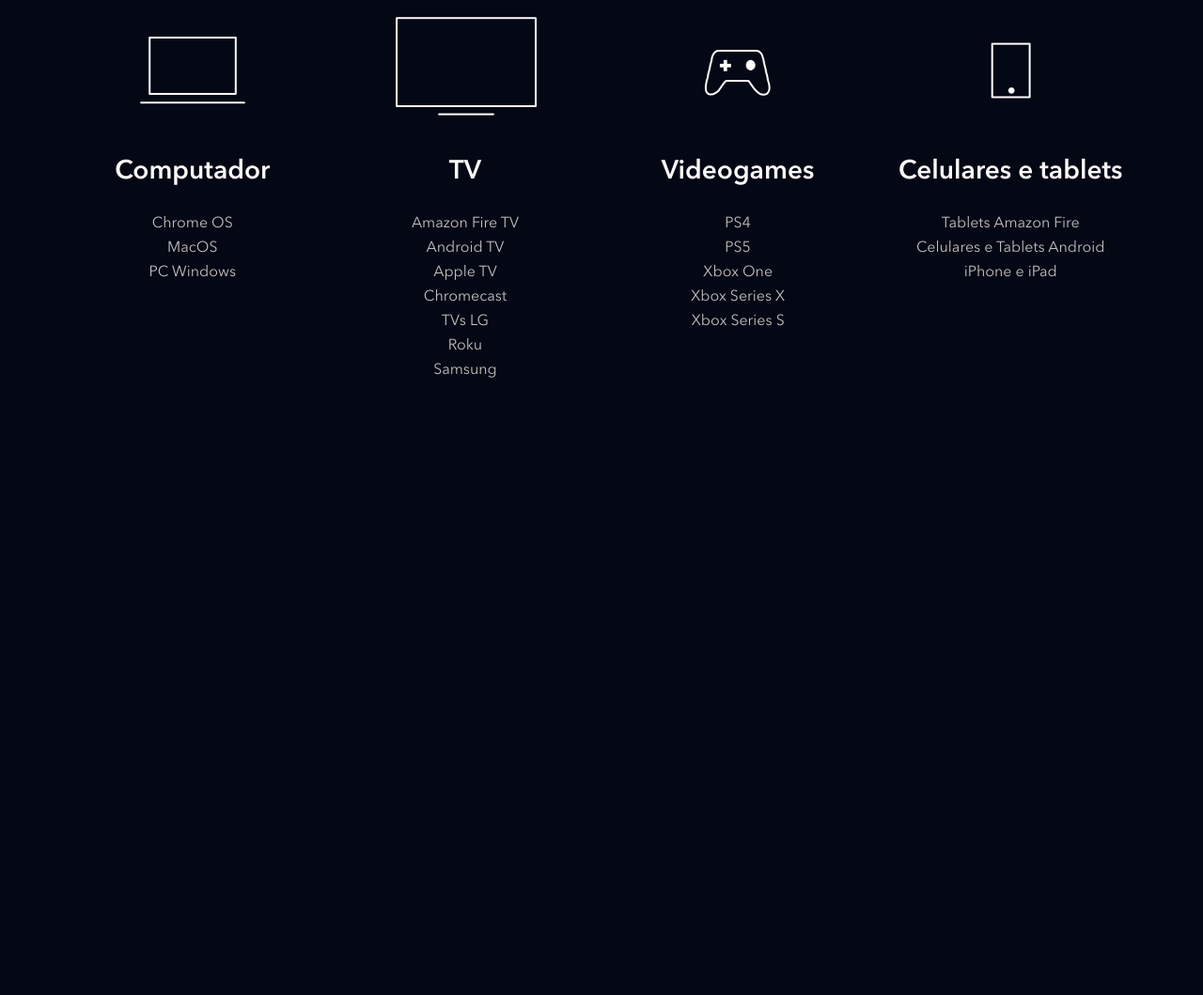
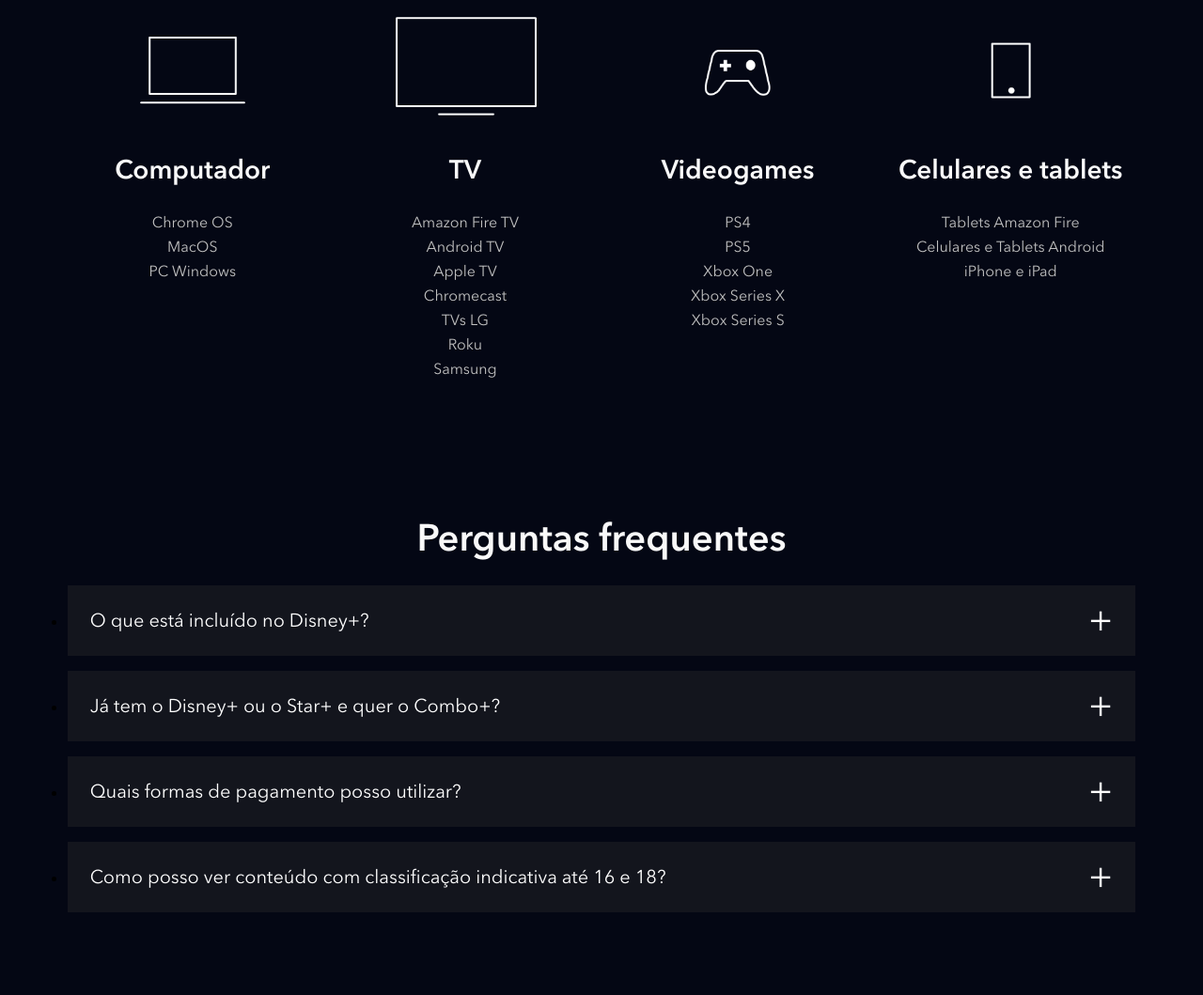
Before and after one commit to tauanecustodio/clone-disneyplus, a website: page index.html in a window 1280 px wide. Shown: the part 3937-4996 px from the top of the page at 94% size. Before the commit the page ends 4414 px from the top, so only its background shows below. Drawn offline with nearby package versions, Linux system fonts and the light colour scheme; files that its build step writes are made by us from their sources; files whose address does not match are found by name.

Commit message:
feat: add faq section

```diff
--- a/index.html
+++ b/index.html
@@ -218,6 +218,61 @@
                 </li>
             </ul>
         </section>
+
+        <section class="faq">
+            <h2 class="title">Perguntas frequentes</h2>
+            <ul class="faq__questions">
+                <li class="faq__questions__item">
+                    <div class="faq__questions__item__question" data-faq-question>
+                        O que está incluído no Disney+?
+                    </div>
+                    <div class="faq__questions__item__answer text--big">
+                        <p>O Disney+ oferece:</p>
+                        <ul>
+                            <li>Experiência de entretenimento exclusiva.</li>
+                            <li>As melhores histórias da Disney, Pixar, Marvel, Star Wars e National Geographic, tudo em um só lugar.</li>
+                            <li>Groupwatch: assista junto com amigos ou familiares, mesmo separados.</li>
+                            <li>Downloads ilimitados em até 10 dispositivos compatíveis.</li>
+                            <li>Mais de 300 títulos em 4K UHD e HDR.</li>
+                            <li>A possibilidade de assistir em até 4 dispositivos compatíveis simultaneamente sem custo adicional.</li>
+                            <li>IMAX Enhanced: disponível para alguns títulos da Marvel em dispositivos compatíveis com o Disney+.</li>
+                        </ul>
+                    </div>
+                </li>
+                <li class="faq__questions__item">
+                    <div class="faq__questions__item__question" data-faq-question>
+                        Já tem o Disney+ ou o Star+ e quer o Combo+?
+                    </div>
+                    <div class="faq__questions__item__answer text--big">
+                        Ao assinar o Combo+:
+                        <ul>
+                            <li>O valor da sua assinatura existente (anual ou mensal) será descontado do preço do Combo+.</li>
+                            <li> Se você assina o plano mensal, o valor que você paga mensalmente será descontado do preço do Combo+.</li>
+                            <li>Se você assina o plano anual, dividiremos o valor que você já pagou em 12 vezes e descontaremos esse valor do preço do Combo+ mensalmente.</li>
+                            <li>Você vai receber um e-mail com os valores detalhados assim que finalizar o pagamento.</li>
+                            <li>Lembre-se: você pode cancelar a assinatura quando quiser.</li>
+                        </ul>
+                        No momento, apenas a assinatura mensal do Combo+ está disponível.
+                    </div>
+                </li>
+                <li class="faq__questions__item">
+                    <div class="faq__questions__item__question" data-faq-question>
+                        Quais formas de pagamento posso utilizar?
+                    </div>
+                    <div class="faq__questions__item__answer text--big">
+                        Você pode utilizar: cartão de débito, cartão de crédito, PayPal, Mercado Pago, e também empresas parceiras como Google Play Store, App Store da Apple; Mercado Livre e provedores locais de TV, telefonia e internet.
+                    </div>
+                </li>
+                <li class="faq__questions__item">
+                    <div class="faq__questions__item__question" data-faq-question>
+                        Como posso ver conteúdo com classificação indicativa até 16 e 18?
+                    </div>
+                    <div class="faq__questions__item__answer text--big">
+                        Para poder acessar o catálogo completo que inclui conteúdo com classificação indicativa até 16 e 18, todos os usuários do Disney+ na América Latina devem atualizar as configurações de controle parental do perfil. É possível restringir o conteúdo de cada perfil e também adicionar um PIN de bloqueio. Os usuários que preferirem manter a configuração atual vão continuar aproveitando o Disney+ com a classificação indicativa até 14, podendo alterá-la a qualquer momento em "Editar Perfis".
+                    </div>
+                </li>
+            </ul>
+        </section>
     </main>
 
     <script src="./src/main.js"></script>
--- a/src/main.js
+++ b/src/main.js
@@ -1,5 +1,6 @@
 document.addEventListener('DOMContentLoaded', () => {
     const buttons = document.querySelectorAll('[data-tab-button]');
+    const questions = document.querySelectorAll('[data-faq-question]');
 
     buttons.forEach(el => {
         el.addEventListener('click', () => {
@@ -12,6 +13,10 @@
             aba.classList.add('shows__list--is-active');
             el.classList.add('shows__tabs__button--is-active')
         })
+    })
+
+    questions.forEach(el => {
+        el.addEventListener('click', abreOuFechaResposta);
     })
 })
 
@@ -29,3 +34,10 @@
         el.classList.remove('shows__tabs__button--is-active')
     })
 }
+
+function abreOuFechaResposta(elemento) {
+    const classe = 'faq__questions__item--is-open';
+    const elementoPai = elemento.target.parentNode;
+
+    elementoPai.classList.toggle(classe);
+}
--- /dev/null
+++ b/src/styles/_faq.sass
@@ -0,0 +1,55 @@
+.faq
+    padding: 5.6vw
+
+    h2
+        text-align: center
+        margin-bottom: 24px
+
+    &__questions
+
+        &__item
+            background: #13151d
+            margin-bottom: 16px
+
+            &__question
+                color: #fff
+                font-size: 20px
+                padding: 24px
+                display: block
+                cursor: pointer
+                position: relative
+
+                &::after
+                    content: '+'
+                    position: absolute
+                    top: 0
+                    right: 24px
+                    height: 100%
+                    display: flex
+                    align-items: center
+                    font-size: 40px
+
+            &__answer
+                height: 0
+                overflow: hidden
+                padding: 0 24px
+                transition: height, .5s ease
+
+                ul
+                    margin: 16px 0
+
+                    li
+                        list-style-position: inside
+
+                    li+li
+                        margin-top: 16px
+
+            &--is-open
+                .faq__questions__item__question::after
+                    content: '-'
+
+                .faq__questions__item__answer
+                    height: auto
+                    overflow: auto
+                    padding-bottom: 24px
+                    transition: height, .5s ease
--- a/src/styles/main.sass
+++ b/src/styles/main.sass
@@ -3,6 +3,7 @@
 @use 'shows'
 @use 'plans'
 @use 'available-devices'
+@use 'faq'
 
 @font-face
     font-family: Avenir
```
